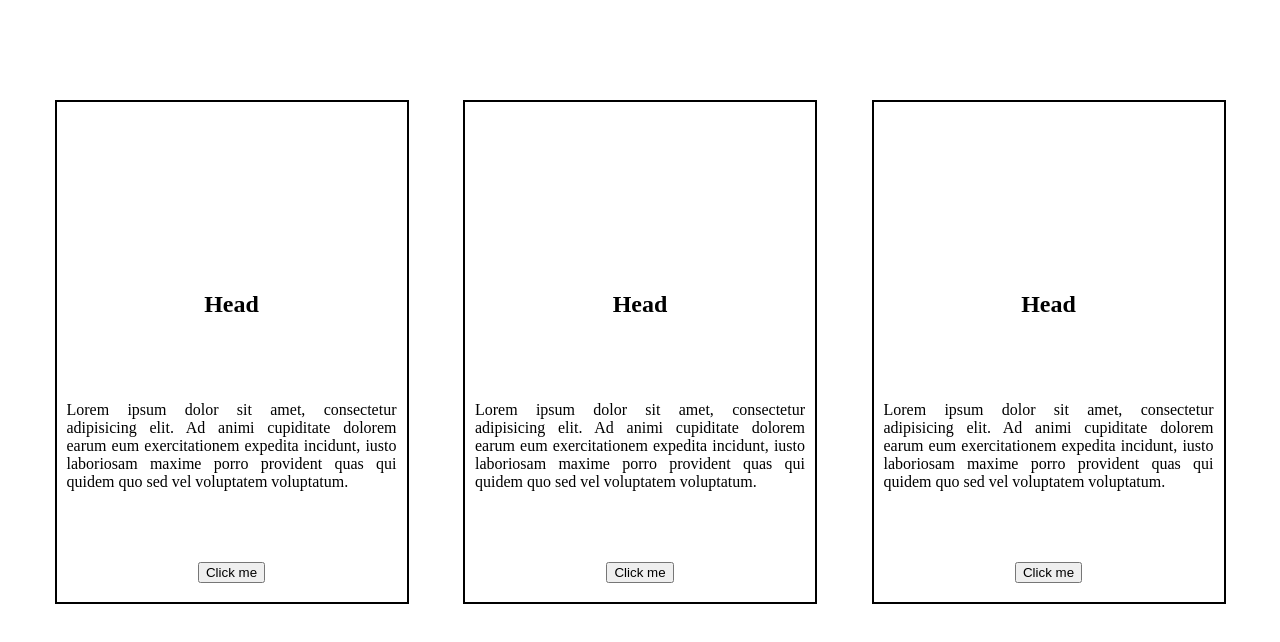
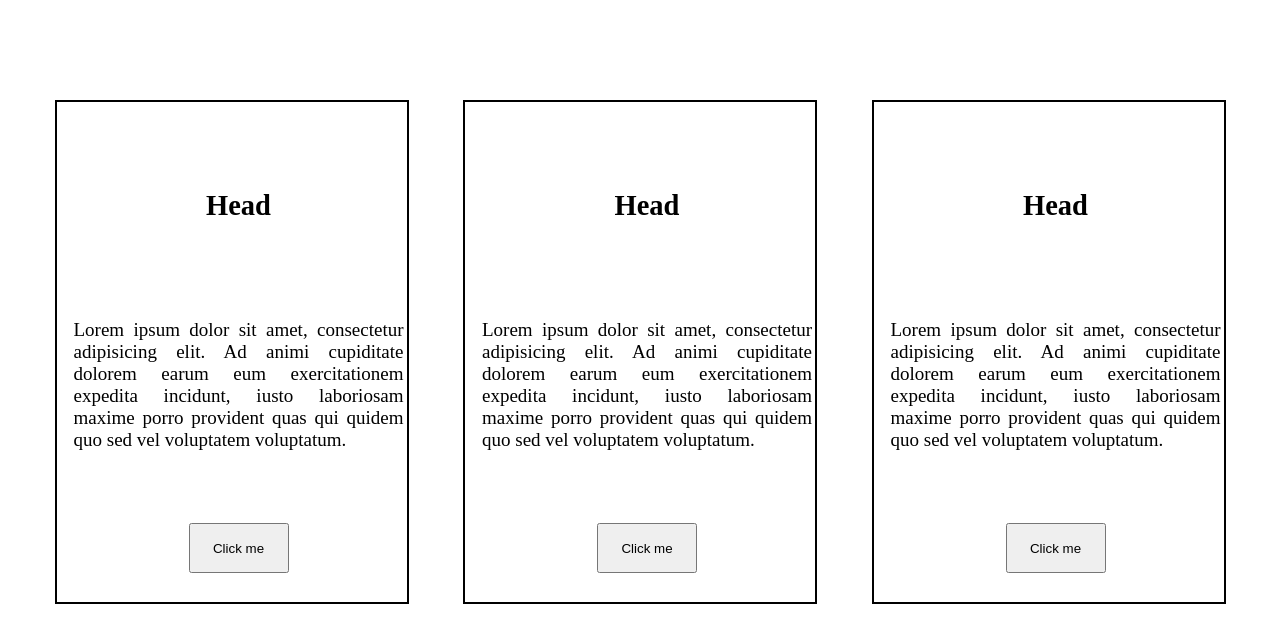
Before and after one commit to YuuKiomaru/html-1, a plain HTML site: page lesson2/hmCard2.html in a window 1280 px wide. Drawn offline with Linux system fonts and the light colour scheme.

Commit message:
init save(commit)

```diff
--- a/lesson2/main2.css
+++ b/lesson2/main2.css
@@ -11,6 +11,7 @@ body{
     justify-content: space-evenly;
 
 
+
 }
 .container{
     width: 350px;
@@ -18,15 +19,18 @@ body{
     border: 2px solid black;
     margin-top: 100px;
     display: flex;
-    align-items: flex-end;
+    justify-content: flex-end;
+    flex-direction: column;
 }
 .card {
     width: 100%;
-    height: 70%;
+    height: 90%;
     display: flex;
     flex-direction: column;
     justify-content: space-around;
     align-items: center;
+    font-size: 19px;
+    padding: 7px;
 }
 p {
     text-align: justify;
@@ -40,3 +44,7 @@ a {
     /*background: #ffed91;*/
 
 }
+button {
+    width: 100px;
+    height: 50px;
+}
```
